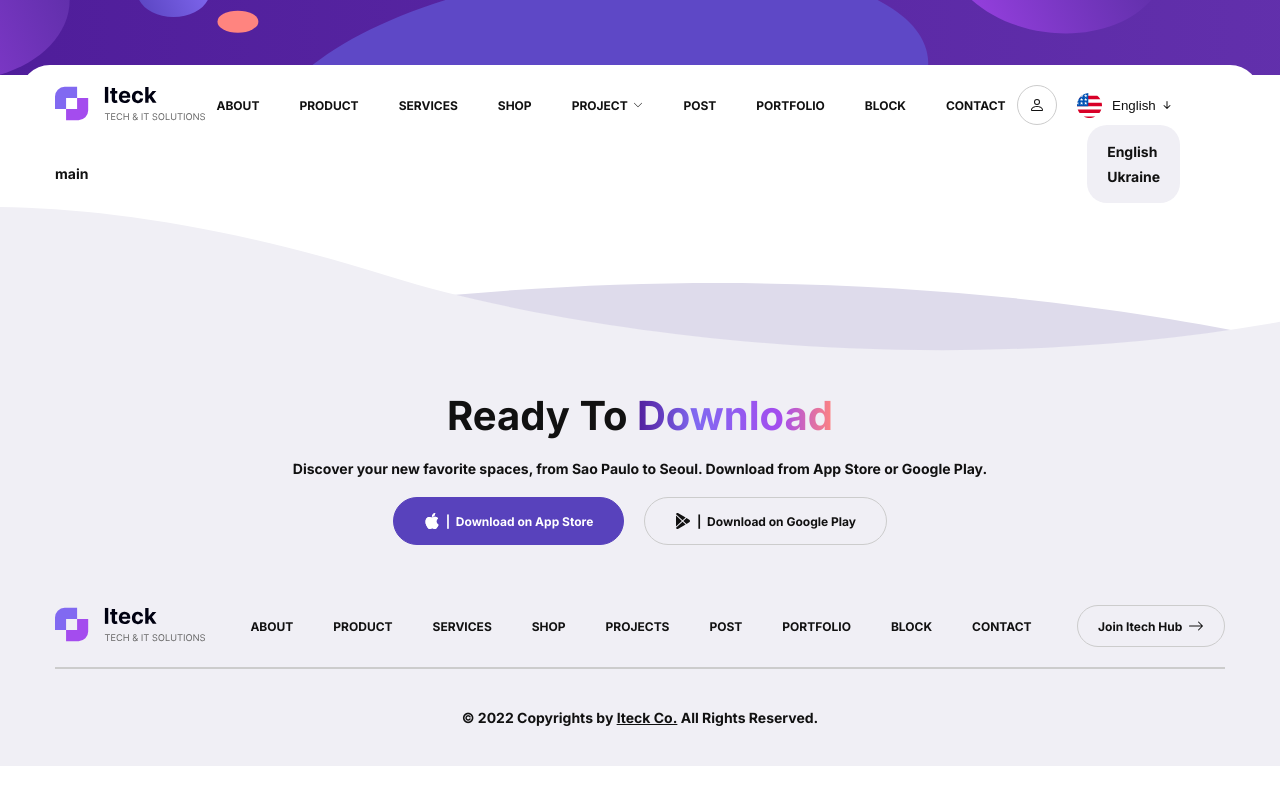
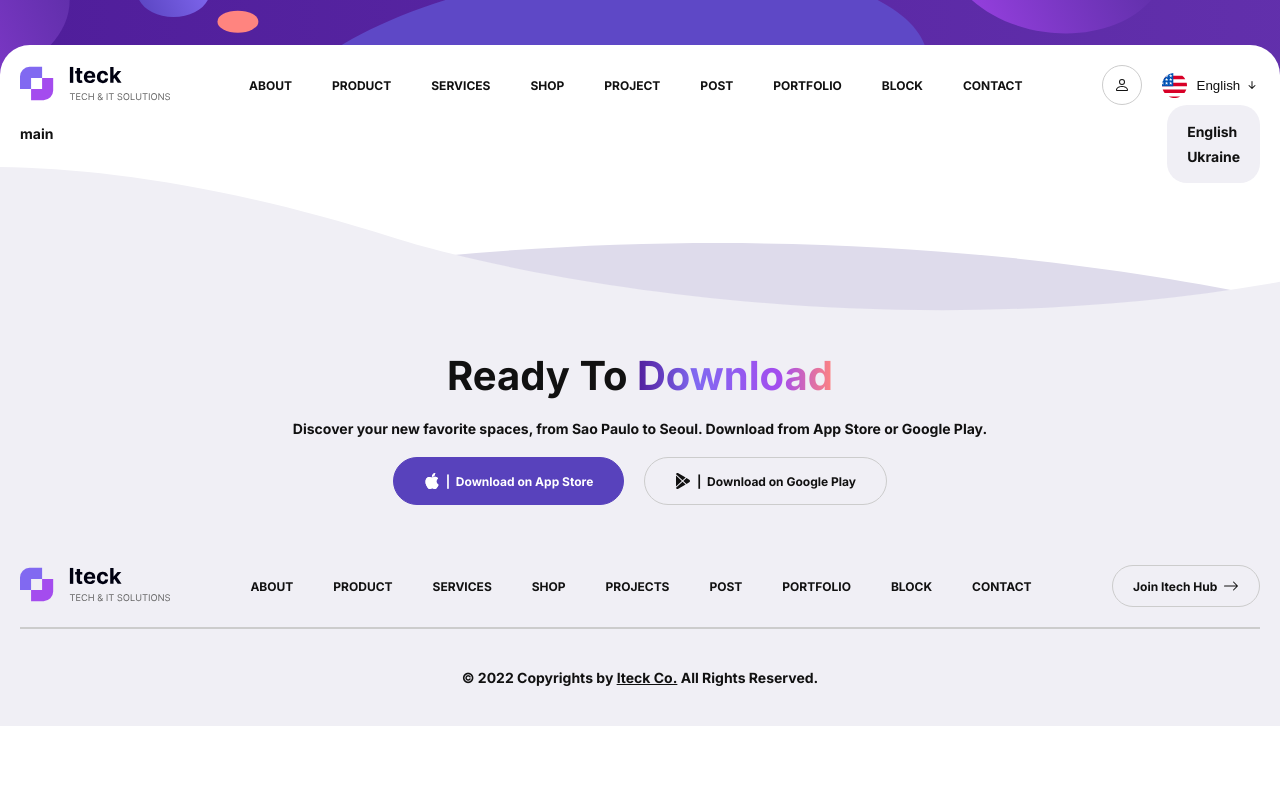
Before and after one commit to izhuk5/Itech, a website built with Vite: page index.html in a window 1280 px wide. Built offline with nearby package versions, Linux system fonts and the light colour scheme.

Commit message:
fixing: container, media queries

```diff
--- a/index.html
+++ b/index.html
@@ -12,28 +12,13 @@
     <header>
       <div class="container header__container">
         <a href="#"><img class="logo" src="./assets/images/initial/logo.svg" alt="logo" /></a>
-        <nav class="navigation">
+        <nav class="navigation header__navigation">
           <ul>
             <li><a class="link" href="pages/about/index.html">About</a></li>
             <li><a class="link" href="pages/product/index.html">Product</a></li>
             <li><a class="link" href="pages/service/index.html">Services</a></li>
             <li><a class="link" href="pages/shop/index.html">Shop</a></li>
-            <li>
-              <a class="link" href="pages/project/index.html"
-                >Project&nbsp;&nbsp;<svg
-                  xmlns="http://www.w3.org/2000/svg"
-                  width="10"
-                  height="10"
-                  fill="currentColor"
-                  class="bi bi-chevron-down header__svg_tablet"
-                  viewBox="0 0 16 16"
-                >
-                  <path
-                    fill-rule="evenodd"
-                    d="M1.646 4.646a.5.5 0 0 1 .708 0L8 10.293l5.646-5.647a.5.5 0 0 1 .708.708l-6 6a.5.5 0 0 1-.708 0l-6-6a.5.5 0 0 1 0-.708z"
-                  /></svg
-              ></a>
-            </li>
+            <li><a class="link" href="pages/project/index.html">Project</a></li>
             <li><a class="link" href="pages/post/index.html">Post</a></li>
             <li><a class="link" href="pages/portfolio/index.html">Portfolio</a></li>
             <li><a class="link" href="pages/block/index.html">Block</a></li>
@@ -133,7 +118,7 @@
         </div>
         <div class="footer__center">
           <a href="#"><img class="logo" src="./assets/images/initial/logo.svg" alt="logo" /></a>
-          <nav class="navigation">
+          <nav class="navigation footer__navigation">
             <ul>
               <li><a class="link" href="pages/about/index.html">About</a></li>
               <li><a class="link" href="pages/product/index.html">Product</a></li>
--- a/style.scss
+++ b/style.scss
@@ -51,4 +51,5 @@ footer {
   display: flex;
   flex-direction: column;
   align-items: center;
+  padding: 0 20px;
 }
--- a/styles/footer.scss
+++ b/styles/footer.scss
@@ -1,3 +1,5 @@
+@use "variables" as v;
+
 footer {
   position: relative;
   margin-top: 169px;
@@ -55,10 +57,12 @@ footer {
   gap: var(--gap);
   padding: var(--gap) 0;
   border-bottom: 2px solid var(--grey-color);
-}
 
-.footer__language {
-  width: 208px;
+  .footer__navigation {
+    @media (max-width: v.$desktop) {
+      display: none;
+    }
+  }
 }
 
 .footer__buttons {
--- a/styles/header.scss
+++ b/styles/header.scss
@@ -1,3 +1,5 @@
+@use "variables" as v;
+
 .top-banner {
   height: 75px;
   background-image: url("./../assets/images/initial/top_nav_background.svg");
@@ -14,7 +16,6 @@ header {
   border-top-right-radius: var(--top-radius);
   border-top-left-radius: var(--top-radius);
 
-  margin: var(--gap);
   .header__container {
     display: flex;
     justify-content: space-between;
@@ -24,7 +25,6 @@ header {
 
   .header__buttons {
     position: relative;
-    width: 208px;
     display: flex;
     align-items: center;
     gap: var(--gap);
@@ -48,7 +48,7 @@ header {
 
     position: absolute;
     top: 40px;
-    right: 45px;
+    right: 0;
 
     background-color: var(--cream-color);
     padding: 14px 0;
@@ -60,6 +60,12 @@ header {
       &:hover {
         background-color: var(--white-color);
       }
+    }
+  }
+
+  .header__navigation {
+    @media (max-width: v.$desktop) {
+      display: none;
     }
   }
 }
--- a/styles/layout.scss
+++ b/styles/layout.scss
@@ -1,12 +1,4 @@
 @use "variables" as v;
-
-header,
-main,
-footer {
-  display: flex;
-  flex-direction: column;
-  align-items: center;
-}
 
 .container {
   width: 100%;
@@ -14,18 +6,18 @@ footer {
   // Чому ми йдемо від менших до більших розширень?
   // Використовуємо mobile first підхід, тому що ми спочатку пишемо стилі для мобільних пристроїв, а потім для більших екранів.
   @media (min-width: v.$bigger-mobile) {
-    width: 540px;
+    min-width: 540px;
   }
 
   @media (min-width: v.$tablet) {
-    width: 720px;
+    min-width: 720px;
   }
 
   @media (min-width: v.$desktop) {
-    width: 1170px;
+    min-width: 1170px;
   }
 
   @media (min-width: v.$bigger-desktop) {
-    width: 1320px;
+    max-width: 1400px;
   }
 }
```
